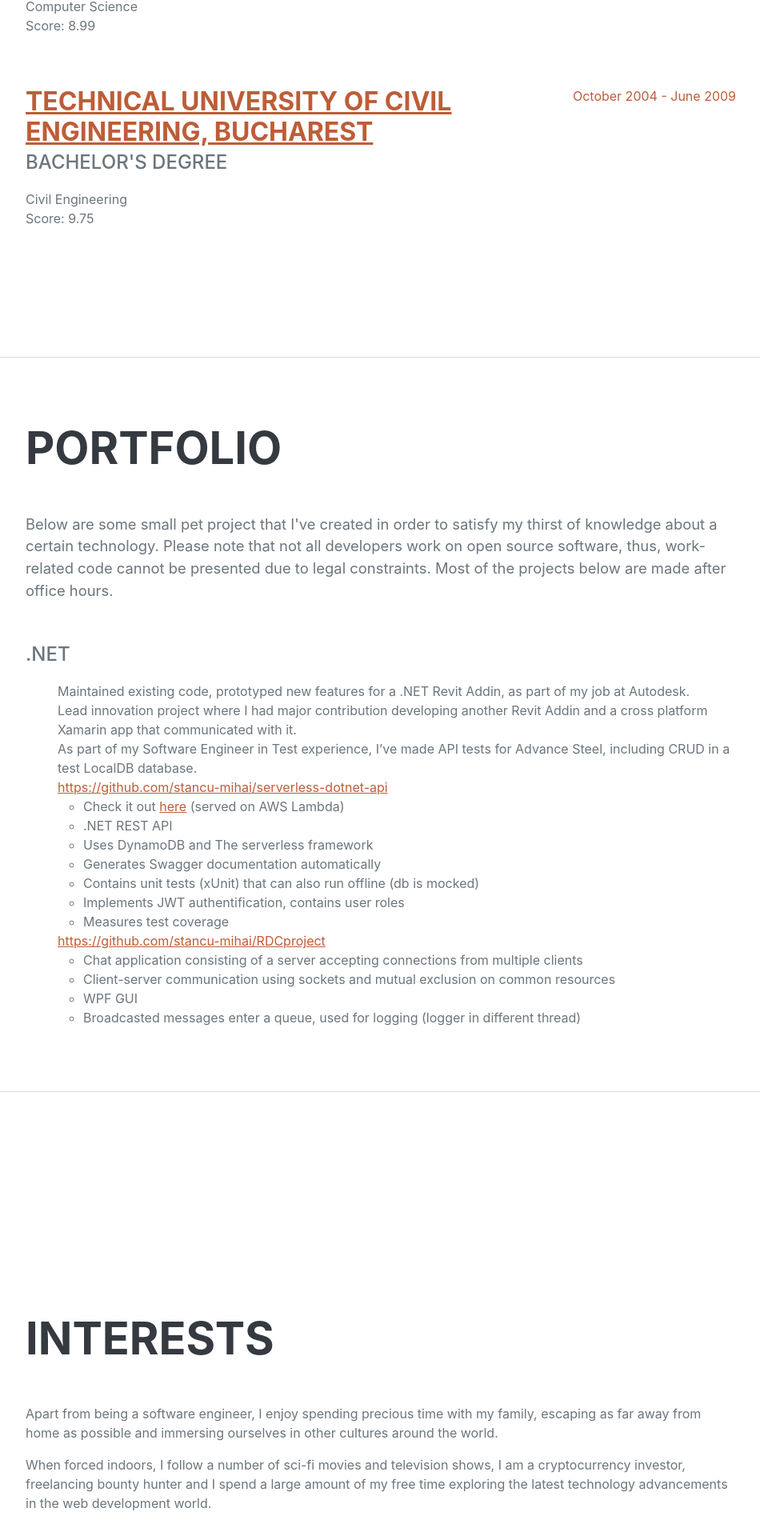
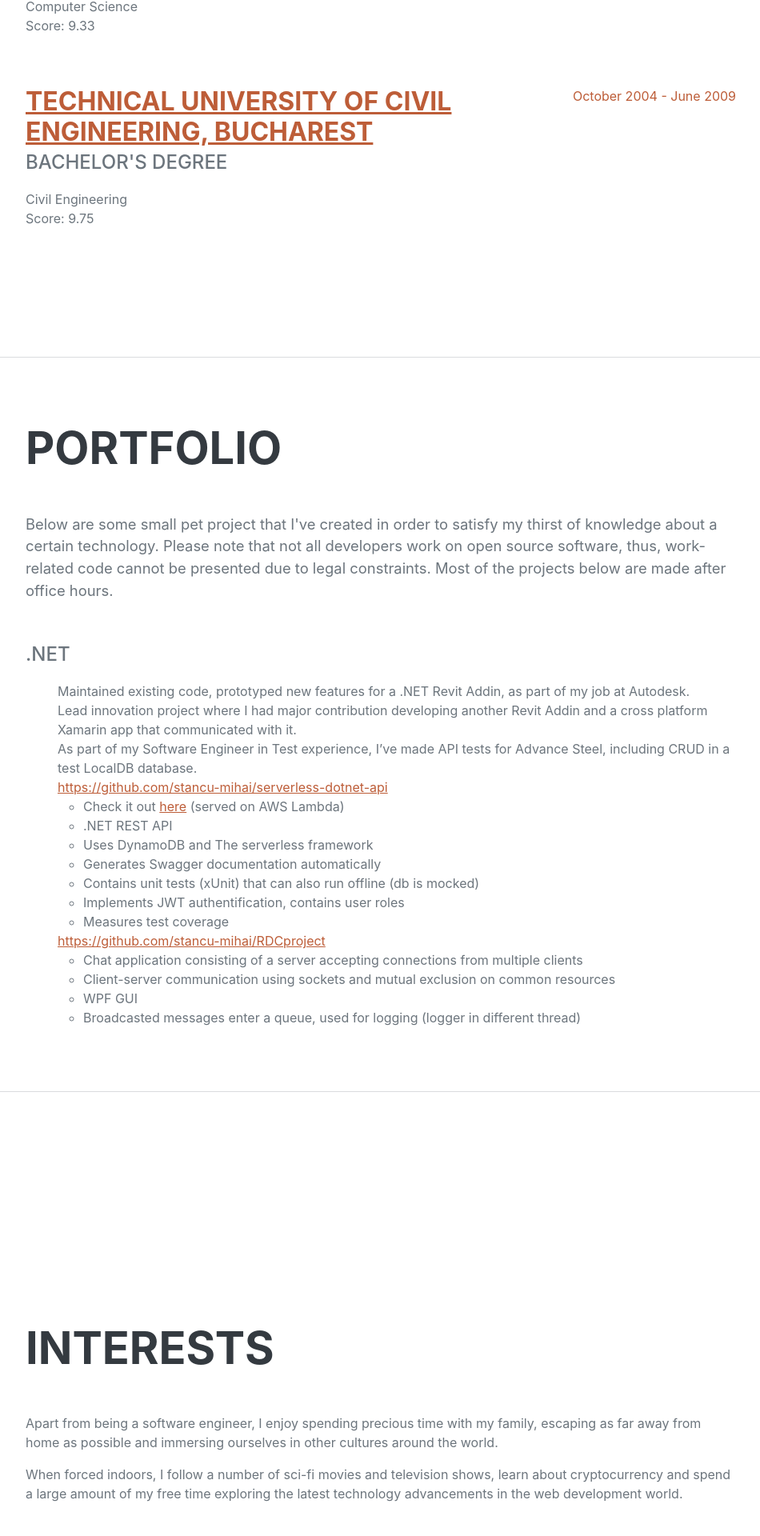
Before and after one commit to stancu-mihai/react-client-typescript-old, a React (Create React App) app: page / in a window 1280 px wide. Shown: the part 2902-4822 px from the top of the page at 80% size, without its empty margins (300-1250 px from the left). Built offline with nearby package versions, Linux system fonts and the light colour scheme; a web font is replaced by a local one.

Commit message:
Updates some data

```diff
--- a/src/components/Landing/Landing.tsx
+++ b/src/components/Landing/Landing.tsx
@@ -86,7 +86,7 @@ function Landing() {
                                 <h3 className="mb-0"><a href = "https://unibuc.ro/?lang=en">University of Bucharest</a></h3>
                                 <div className="subheading mb-3">Bachelor's degree</div>
                                 <div>Computer Science</div>
-                                <p>Score: 8.99</p>
+                                <p>Score: 9.33</p>
                             </div>
                             <div className="flex-shrink-0"><span className="text-primary">October 2017 - June 2020</span></div>
                         </div>
@@ -140,7 +140,7 @@ function Landing() {
                     <div className="resume-section-content">
                         <h2 className="mb-5">Interests</h2>
                         <p>Apart from being a software engineer, I enjoy spending precious time with my family, escaping as far away from home as possible and immersing ourselves in other cultures around the world. </p>
-                        <p className="mb-0">When forced indoors, I follow a number of sci-fi movies and television shows, I am a cryptocurrency investor, freelancing bounty hunter and I spend a large amount of my free time exploring the latest technology advancements in the web development world.</p>
+                        <p className="mb-0">When forced indoors, I follow a number of sci-fi movies and television shows, learn about cryptocurrency and spend a large amount of my free time exploring the latest technology advancements in the web development world.</p>
                     </div>
                 </section>
                 <nav className="navbar navbar-expand-lg navbar-dark bg-primary fixed-top" id="sideNav">
```
